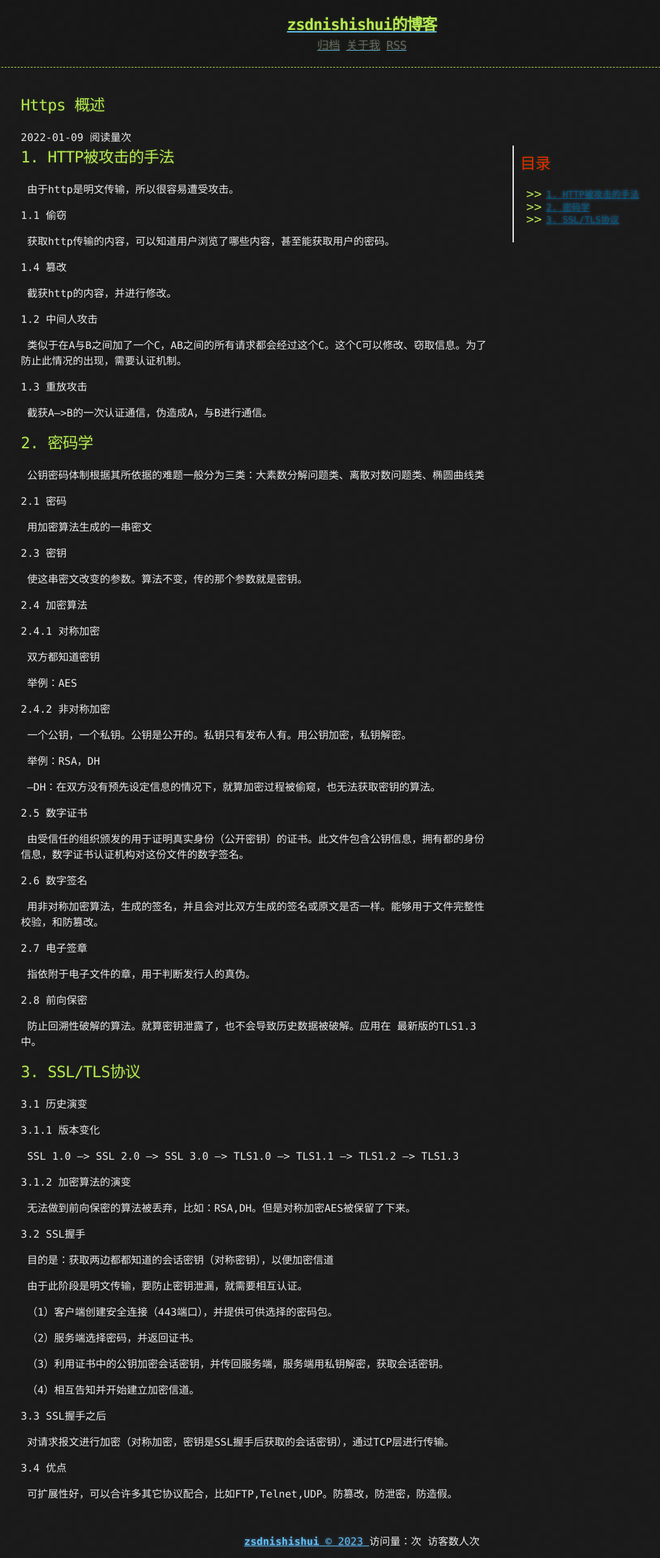
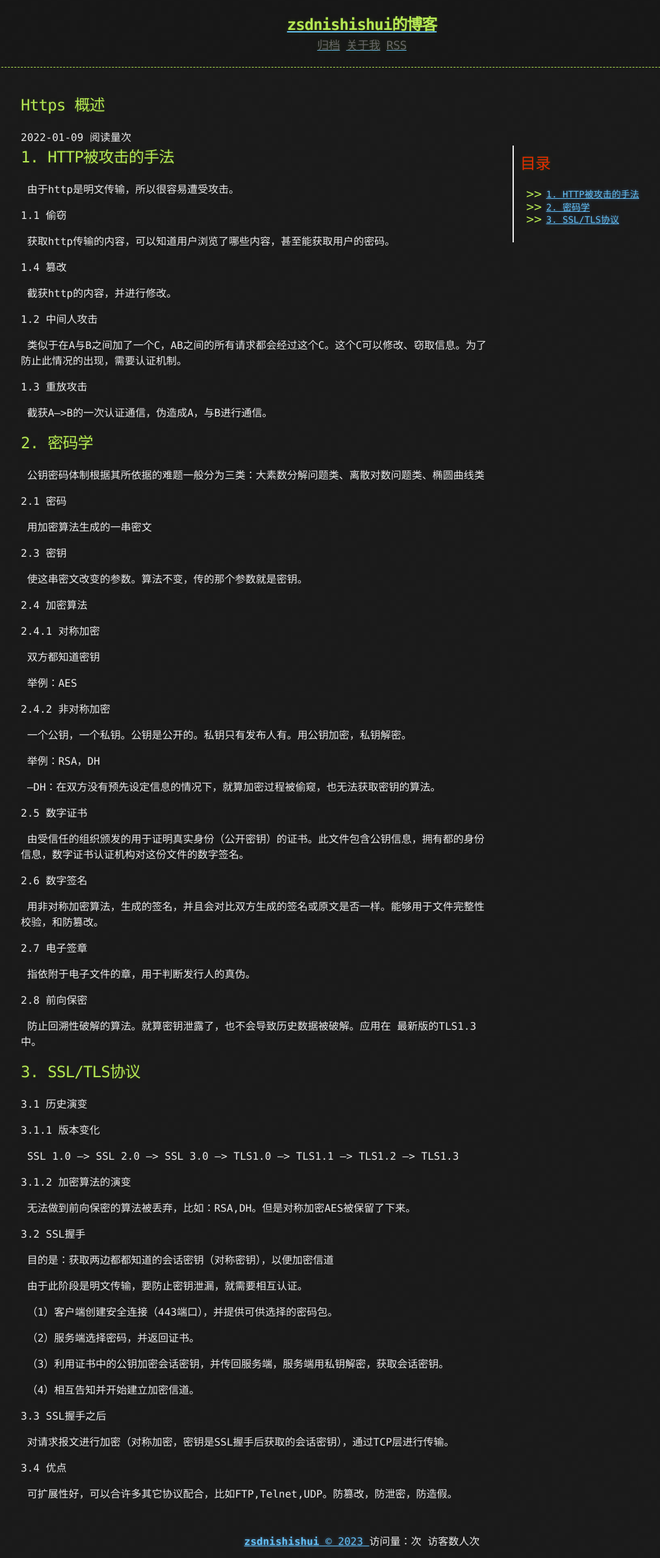
Before and after one commit to zsdnishishui/first, a Jekyll site: the page built from _posts/2022-01-09-HTTPS 概述.md, in a window 1280 px wide. Shown: the whole page at 65% size, without its empty margins (83-1099 px from the left). Built offline with Jekyll 4.4.1, drawn with Linux system fonts in a browser that asks for light colours; comment, search, counter and statistics services are not loaded.

Commit message:
感觉目录颜色有些发虚

```diff
--- a/_sass/base.scss
+++ b/_sass/base.scss
@@ -50,9 +50,9 @@ body {
       list-style-type: revert;
       font-size: 14px;
       line-height: 24px;
-      color: #005b81;
+      //color: #005b81;
       a{
-        color: #005b81;
+        //color: #005b81;
         &:hover{
           color: #e32e00;
           text-decoration: underline;
```
